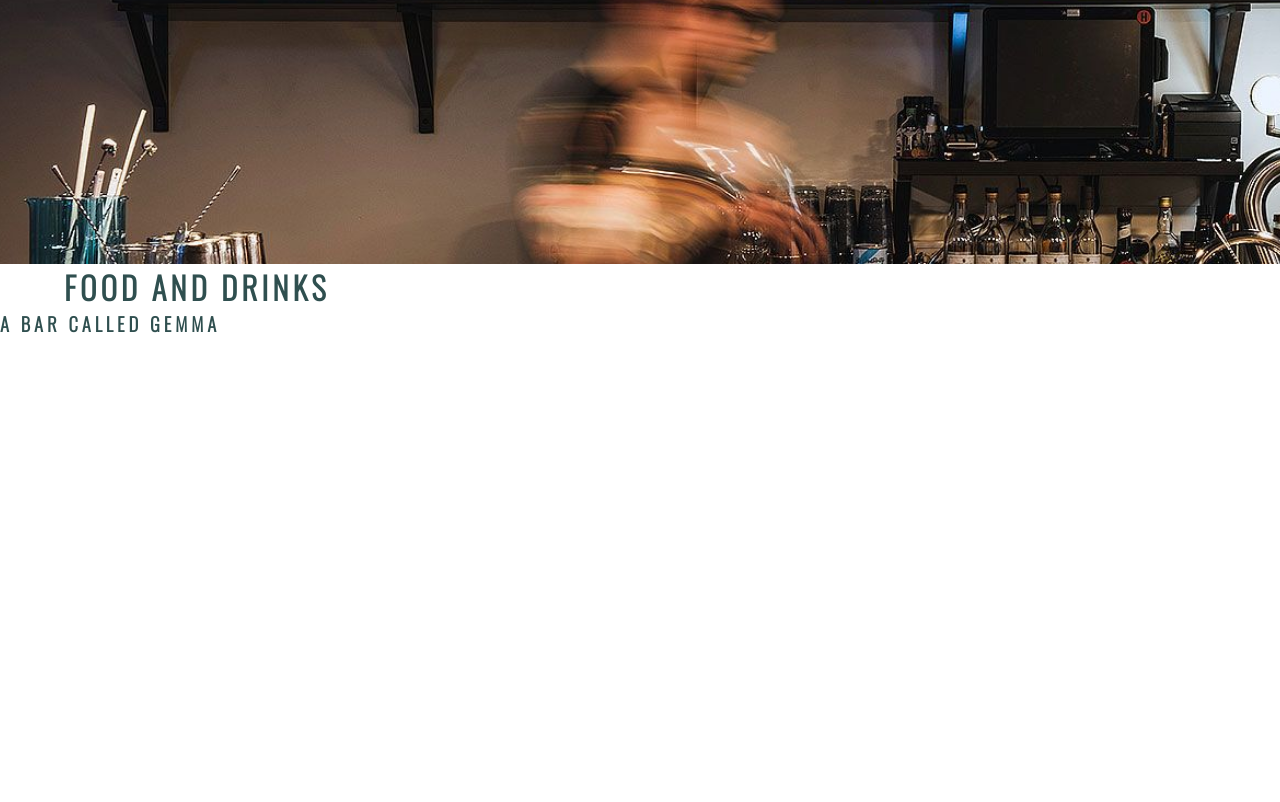
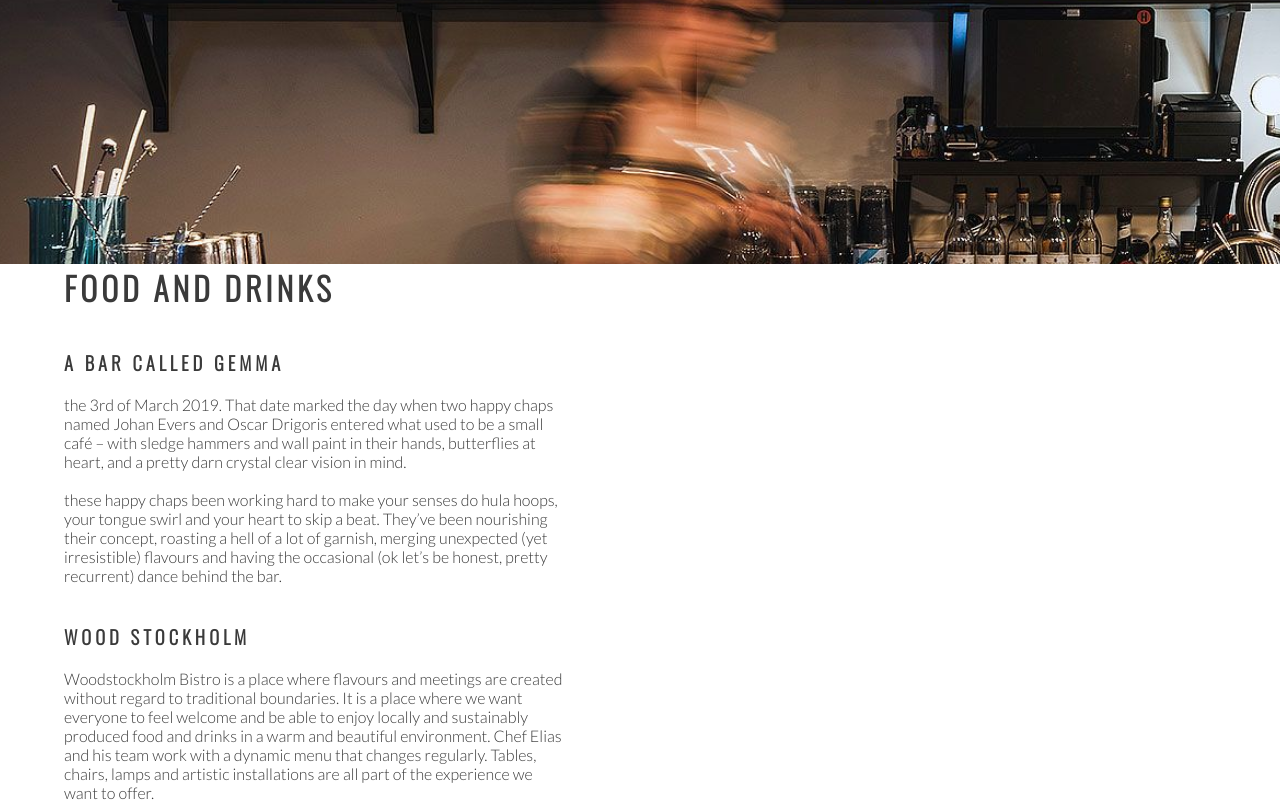
Before and after one commit to Pegrume88/The-best-stockholm, a plain HTML site: page food-and-drinks.html in a window 1280 px wide. Shown: the part 411-1213 px from the top of the page. Before the commit the page ends 800 px from the top, so only its background shows below. Drawn offline with nearby package versions, Linux system fonts and the light colour scheme.

Commit message:
added headings and p styles for food and drinks page, added new styling to the h2 elememnts to create contrast between the h2 and h3 elements.

```diff
--- a/assets/css/style.css
+++ b/assets/css/style.css
@@ -10,12 +10,24 @@ body {
     color: #3a3a3a;
 
 }
-h1, h2, h3 {
+p {
+    font-family: Lato, sans-serif;
+    font-size: medium;
+    width: 500px;
+    height: fit-content;
+}
+h1,
+h2 {
     font-family: Oswald, sans-serif;
     text-transform: uppercase;
-    color: darkslategray;
     letter-spacing: 4px;
-
+    color: white;
+}
+h3 {
+    font-family: Oswald, sans-serif;
+    text-transform: uppercase;
+    letter-spacing: 4px;
+    color:#3a3a3a;
 }
 #title-header {
     float: left;
@@ -40,12 +52,19 @@ h1, h2, h3 {
     color: #3a3a3a;;
 
 }
+a {
+    text-decoration: none;
+    color: inherit;
+}
 #menu a {
     text-decoration: none;
     color: inherit;
 
 }
 #menu a:hover {
+    border-bottom: 1px solid #3a3a3a ;
+}
+#article a:hover {
     border-bottom: 1px solid #3a3a3a ;
 }
 .active {
@@ -130,13 +149,14 @@ h1, h2, h3 {
         transform: scale(1);
     }
 }
-#food-drink-text {
-    font-size: 130%;
+#food-drink-text h2 {
+    font-size: 200%;
     text-align: left;
     margin-left: 5%;
     color: #3a3a3a;
 }
 #article {
     font-family: Lato, sans-serif;
+    margin-left: 5%;
 
 }
--- a/food-and-drinks.html
+++ b/food-and-drinks.html
@@ -39,8 +39,37 @@
             <div id="food-drink-text">
                 <h2>food and drinks</h2>
             </div>
+            <br>
+            <br>
             <article id="article">
-                <h3>A bar called gemma</h3>
+                <div>
+                <h3>
+                    <a href="https://abarcalledgemma.se/
+                    " target="_blank">a bar called gemma</a>
+                </h3>
+                <br>
+                <p>the 3rd of March 2019. That date marked the day when two happy chaps named Johan Evers and Oscar Drigoris entered what used to be a small café – with sledge hammers and wall paint in their hands, butterflies at heart, and a pretty darn crystal clear vision in mind.
+                    <br>
+                    <br>
+                    these happy chaps been working hard to make your senses do hula hoops, your tongue swirl and your heart to skip a beat. They’ve been nourishing their concept, roasting a hell of a lot of garnish, merging unexpected (yet irresistible) flavours and having the occasional (ok let’s be honest, pretty recurrent) dance behind the bar.
+
+                </p>
+
+            </article>
+            <br>
+            <br>
+            <article id="article">
+                <div>
+                <h3>
+                    <a href="https://woodstockholm.com/
+                    " target="_blank">wood stockholm</a>
+                </h3>
+                <br>
+                <p>Woodstockholm Bistro is a place where flavours and meetings are created without regard to traditional boundaries. It is a place where we want everyone to feel welcome and be able to enjoy locally and sustainably produced food and drinks in a warm and beautiful environment. Chef Elias and his team work with a dynamic menu that changes regularly.
+                    Tables, chairs, lamps and artistic installations are all part of the experience we want to offer.
+
+                </p>
+
             </article>
         </section>
 
```
